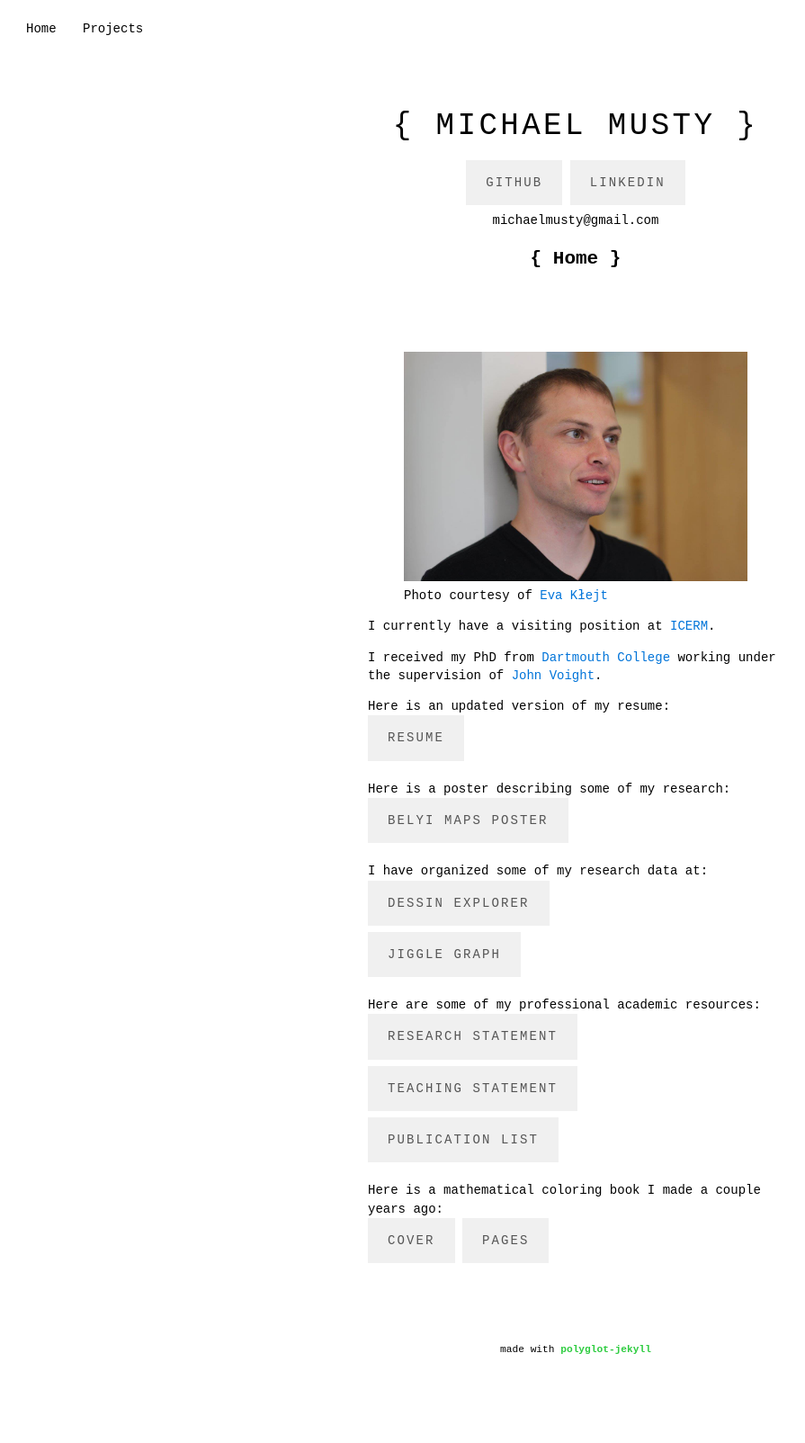
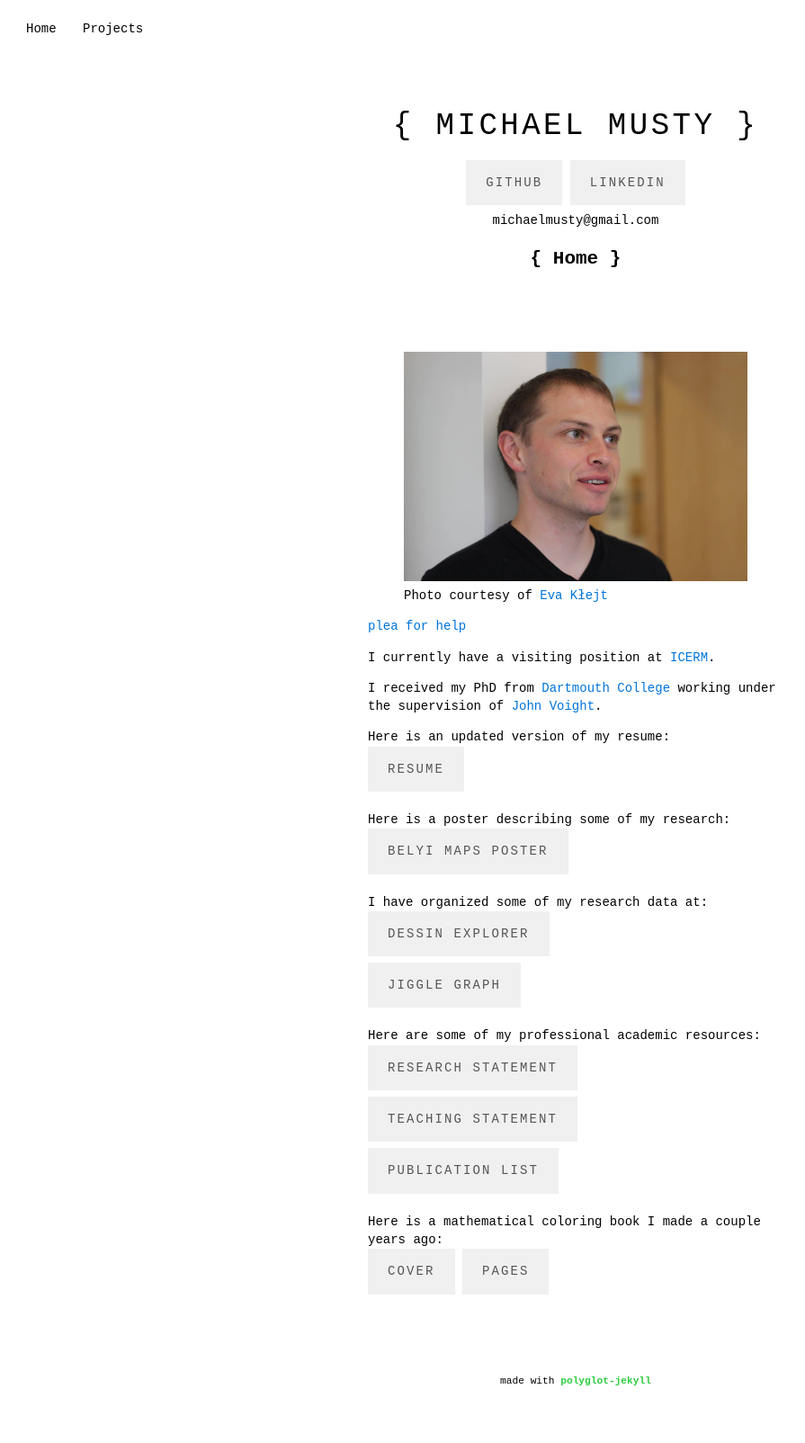
Before and after one commit to michaelmusty/michaelmusty.github.io, a Jekyll site: the page built from index.md, in a window 1280 px wide. Shown: the whole page at 90% size, without its empty margins (0-895 px from the left). Built offline with Jekyll 4.4.1, drawn with Linux system fonts in a browser that asks for light colours; before the commit the page ends 1570 px from its top, so only the background shows below that.

Commit message:
plea for help

```diff
--- a/index.md
+++ b/index.md
@@ -19,6 +19,8 @@ nav-order: 1
     <a href="http://evainfeld.net/">Eva Kłejt</a>
   </figcaption>
 </figure>
+
+[plea for help](assets/quick_dessin.pdf)
 
 I currently have a visiting position at
 [ICERM](https://icerm.brown.edu/programs/sp-f19/).
```
Also changed, not shown: 1 other file.
